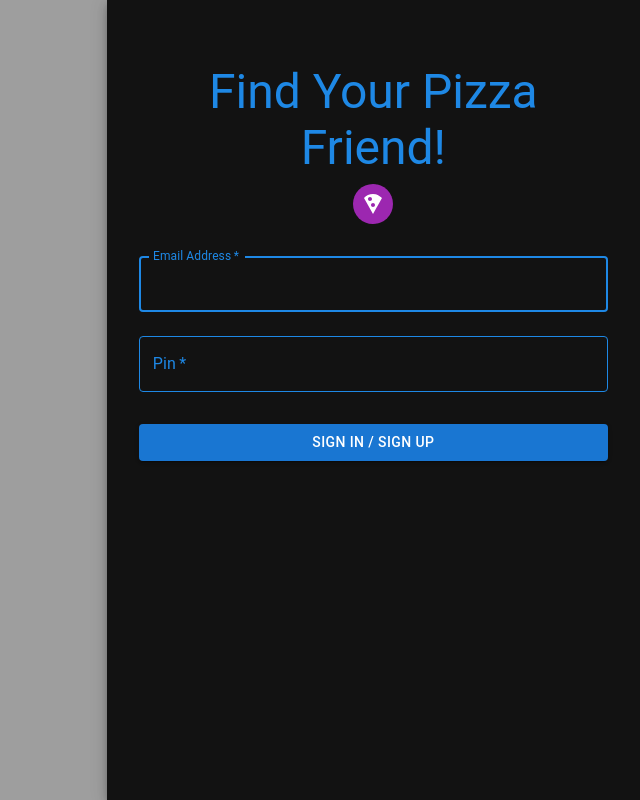
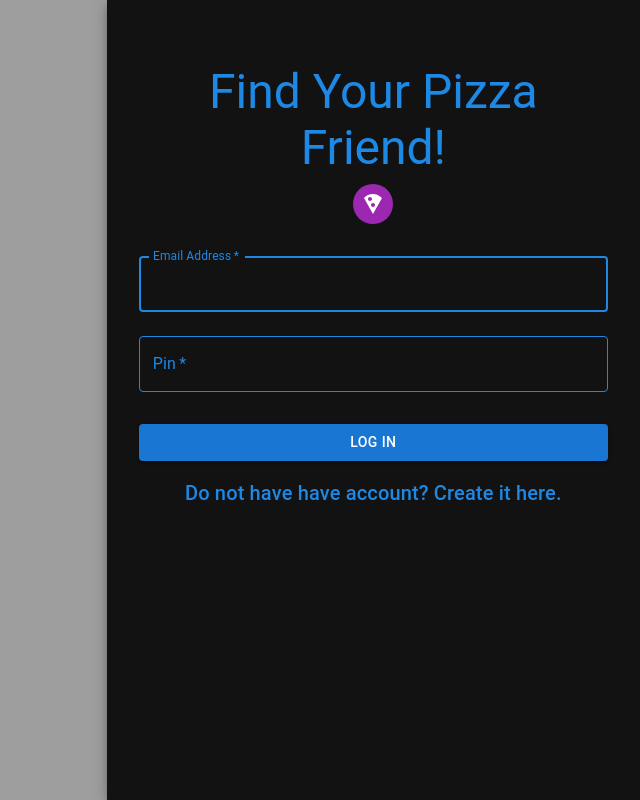
Before and after one commit to sebpaj/FindYourPizzaFriendV3, a React (Create React App) app in the folder client/: page / in a window 1280 px wide. Shown: the whole page, without its empty margins (640-1280 px from the left). Built offline with nearby package versions, Linux system fonts and the light colour scheme.

Commit message:
Add docker file for users, start to swtich Login/CreateAccount

```diff
--- a/client/src/components/App/MainPage.tsx
+++ b/client/src/components/App/MainPage.tsx
@@ -1,7 +1,7 @@
 import React, { useState } from "react";
 import { styled } from "@mui/material/styles";
-import SignInSide from "../SignIn/Signing";
 import HeaderH1 from "./Header";
+import LogInPage from "../Signing/LogIn";
 
 const Div = styled("div")({
   margin: 0,
@@ -24,7 +24,7 @@ export default function MainPage() {
           <HeaderH1 emailAddress={emailAddress} />
         </Div>
       ) : (
-        <SignInSide
+        <LogInPage
           setIsLoggedIn={setIsLoggedIn}
           setEmailAddress={setEmailAddress}
         />
--- /dev/null
+++ b/client/src/components/Signing/CreateAccount.tsx
@@ -0,0 +1,3 @@
+export default function CreateAccount() {
+  return <div></div>;
+}
--- a/client/src/components/SignIn/Signing.tsx
+++ b/client/src/components/Signing/LogIn.tsx
@@ -53,7 +53,7 @@ interface Props {
   setEmailAddress: (arg0: string) => void;
 }
 
-export default function SignInSide(props: Props) {
+export default function LogInPage(props: Props) {
   const { setIsLoggedIn, setEmailAddress } = props;
 
   const [error, setError] = useState(false);
@@ -199,8 +199,11 @@ export default function SignInSide(props: Props) {
                 variant="contained"
                 sx={{ mt: 3, mb: 2 }}
               >
-                Sign In / Sign up
+                Log In
               </Button>
+              <Typography component="h1" variant="h6">
+                Do not have have account? Create it here.
+              </Typography>
             </Box>
           </Box>
         </Grid>
```
Also changed, not shown: client/src/components/Signing/utils.ts (renamed from client/src/components/SignIn/utils.ts), 1 other file (tests, documents, lock files or other folders).
